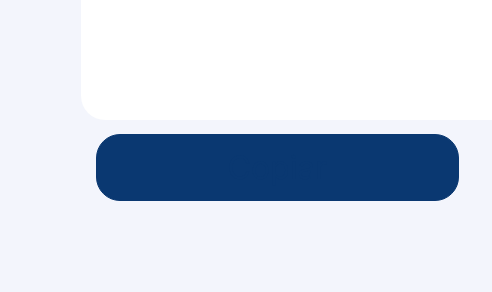
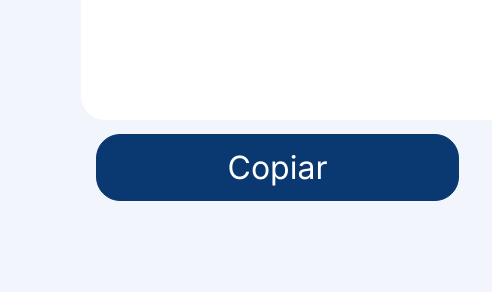
Before and after one commit to Ceronluisg/Encriptadortxt, a plain HTML site: page index.html in a window 1280 px wide. Shown: the part 709-1001 px from the top of the page, 788-1280 px from the left. Drawn offline with Linux system fonts and the light colour scheme.

Commit message:
agregando estilo

```diff
--- a/style.css
+++ b/style.css
@@ -81,7 +81,7 @@ main {
   background-color: #0a3871;
   border: 1px solid #0a3871;
   border-radius: 24px;
-  color: #0a3871;
+  color: white;
   cursor: pointer;
   height: 67px;
   margin-left: 100px;
```
